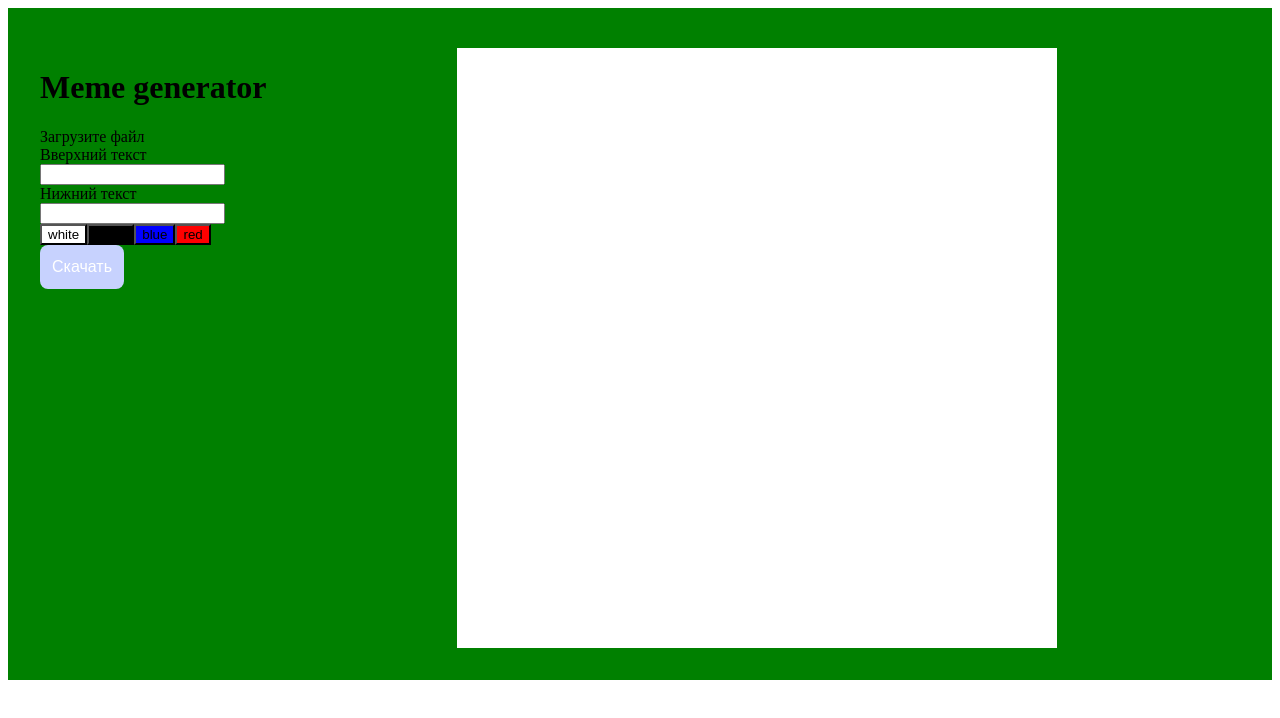
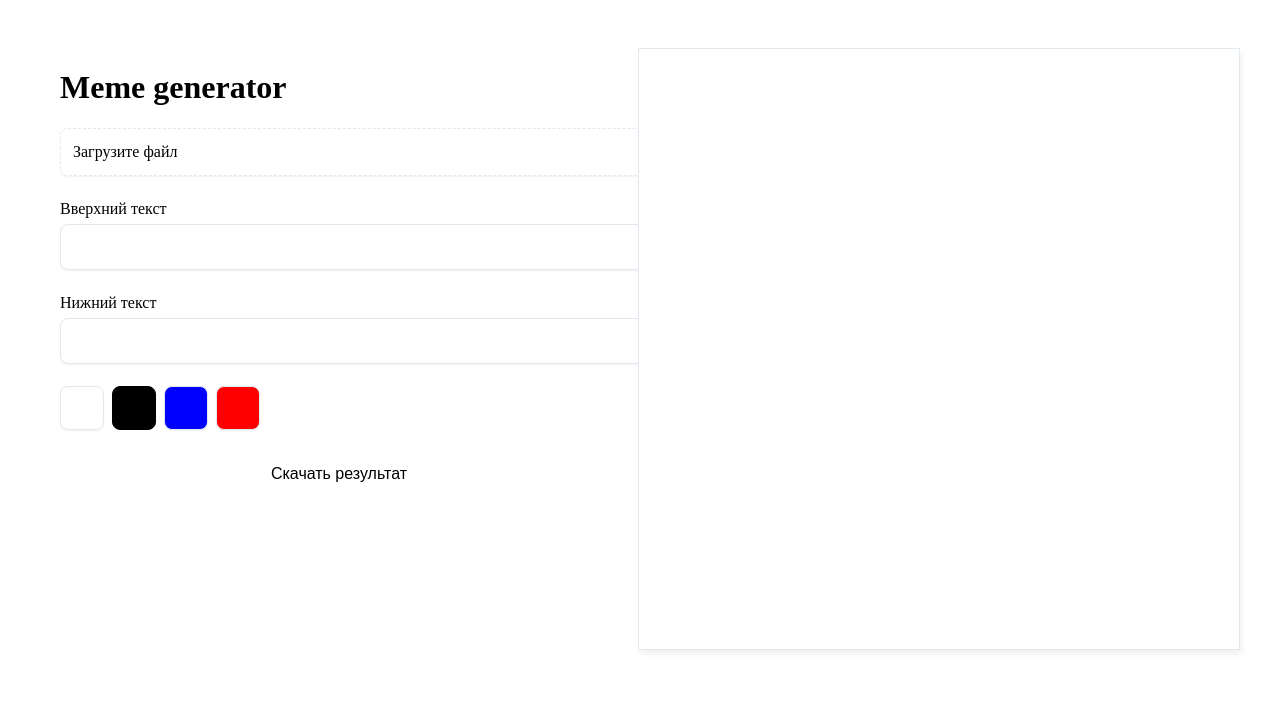
Before and after one commit to blackpiest/meme-generator, a React (Vite) app: page / in a window 1280 px wide. Shown: the top 718 px of the page. Built offline with nearby package versions, Linux system fonts and the light colour scheme; the HTML template or start-up script is replaced by a standard one.

Commit message:
Стилизованы компоненты.

```diff
--- a/src/App.module.css
+++ b/src/App.module.css
@@ -1,27 +1,20 @@
-.canvas {
-  width: 90dvw;
-  height: 90dvw;
-  max-width: 600px;
-  max-height: 600px;
-}
-
 .main {
   display: flex;
   flex-flow: column;
   width: 100%;
   height: 100%;
-  background-color: #ccc;
+  /* background-color: #ccc; */
   padding-top: 24px;
   max-width: 1200px;
   margin: auto;
 
   @media screen and (min-width: 576px) {
-    background: red;
+    /* background: red; */
     padding-top: 32px;
   }
 
   @media screen and (min-width: 900px) {
-    background: green;
+    /* background: green; */
     padding: 32px;
     flex-flow: row nowrap;
     padding-top: 40px;
@@ -29,7 +22,13 @@
 }
 
 .sidePanelContainer {
+  overflow: auto;
+  width: 100%;
+  padding: 0 20px;
+}
 
+.sidePanel {
+  margin-top: 20px;
 }
 
 .canvasContainer {
@@ -38,3 +37,12 @@
   display: flex;
   justify-content: center;
 }
+
+.canvas {
+  width: 90dvw;
+  height: 90dvw;
+  max-width: 600px;
+  max-height: 600px;
+  box-shadow: 2px 4px 6px 0 rgba(15, 23, 42, 0.06);
+  border: 1px solid #E2E8F0;
+}
--- a/src/App.tsx
+++ b/src/App.tsx
@@ -31,6 +31,7 @@ function App() {
           setFile={setFile}
           setUpperInputValue={setUpperInputValue}
           upperInputValue={upperInputValue}
+          className={styles.sidePanel}
         />
       </div>
 
--- a/src/components/button/button.module.css
+++ b/src/components/button/button.module.css
@@ -1,5 +1,5 @@
 .btn {
-  background-color: #4F46E5;
+  background-color: var(--color-primary);
   border: 0;
   height: 44px;
   border-radius: 8px;
@@ -8,24 +8,23 @@
   justify-content: center;
   padding: 0 12px;
   font-size: 16px;
-  font-weight: 500;
+  font-weight: var(--font-weight-medium);
   line-height: 22px;
-  color: #fff;
+  color: var(--color-white);
   cursor: pointer;
   transition: background-color 250ms ease, box-shadow 250ms ease;
 
   &:hover {
-    background-color: #6366F1;
+    background-color: var(--color-purple-1);
   }
 
   &:focus:not(&:disabled) {
-    box-shadow: 0 0 0 4px #C7D2FE;
-    background-color: #6366F1;
+    box-shadow: 0 0 0 4px var(--color-purple-2);
+    background-color: var(--color-purple-1);
   }
 
   &:disabled {
-    background-color: #C7D2FE;
-    cursor: not-allowed;
+    background-color: var(--color-purple-2);
   }
 
   .icon {
@@ -42,7 +41,7 @@
       height: 100%;
 
       * {
-        fill: #fff;
+        fill: var(--color-white);
       }
     }
   }
--- a/src/components/colorPallete/ColorPallete.tsx
+++ b/src/components/colorPallete/ColorPallete.tsx
@@ -12,7 +12,7 @@ export default function ColorPallete({colors, value, className, onChange}: Props
   return (
     <div className={classNames(styles.container, className)}>
       {colors.map(item => (
-        <button onClick={() => onChange?.(item)} key={item} className={classNames(styles.btn, value === item && styles.selected)} style={{backgroundColor: item}}>{item}</button>
+        <button onClick={() => onChange?.(item)} key={item} className={classNames(styles.btn, value === item && styles.selected)} style={{backgroundColor: item}}><span>{item}</span></button>
       ))}
     </div>
   );
--- a/src/components/colorPallete/colorPallete.module.css
+++ b/src/components/colorPallete/colorPallete.module.css
@@ -0,0 +1,23 @@
+.container {
+  width: 100%;
+  display: flex;
+  gap: 8px;
+}
+
+.btn {
+  border-radius: 8px;
+  width: 44px;
+  height: 44px;
+  border: 1px solid #E2E8F0;
+  box-shadow: 0 1px 2px 0 rgba(15, 23, 42, 0.06);
+  transition: border-color 250ms, box-shadow 250ms ease;
+
+  &.selected {
+    border-color: var(--color-primary);
+    box-shadow: 0 0 0 4px var(--color-purple-2);
+  }
+
+  * {
+    display: none;
+  }
+}
--- a/src/components/fileInput/FileInput.tsx
+++ b/src/components/fileInput/FileInput.tsx
@@ -12,10 +12,13 @@ export default function FileInput({value, className, onChange}: Props) {
   const id = useId();
   return (
     <div className={styles.container}>
-      <input className={styles.nativeInput} id={id} type='file' onChange={e => onChange?.(e.target.files?.[0] || null)} />
-      <label className={classNames(styles.customInput, className)} htmlFor={id}>
+      <input accept='.jpg,.png,.jpeg' className={styles.nativeInput} id={id} type='file' onChange={e => onChange?.(e.target.files?.[0] || null)} />
+      <label className={classNames(styles.customInput, value && styles.hasFile, className)} htmlFor={id}>
         {!value && <span>Загрузите файл</span>}
-        {value && <span>{`Файл "${value.name}" загружен.`}</span>}
+        {value && <span className={styles.fileName}>
+          {`Файл "${value.name}" загружен.`}
+          <span className={styles.icon}></span>
+        </span>}
       </label>
     </div>
   );
--- a/src/components/fileInput/fileInput.module.css
+++ b/src/components/fileInput/fileInput.module.css
@@ -7,3 +7,51 @@
   z-index: -1;
   opacity: 0;
 }
+
+.customInput {
+  display: flex;
+  align-items: center;
+  width: 100%;
+  height: 46px;
+  font-size: 16px;
+  line-height: 22px;
+  padding: 0 12px;
+  border-radius: 8px;
+  border: 1px dashed #E2E8F0;
+  background-color: var(--color-white);
+  box-shadow: 0 1px 2px 0 rgba(15, 23, 42, 0.06);
+  cursor: pointer;
+  transition: border-color 250ms, box-shadow 250ms ease;
+
+  &:active {
+    outline: none;
+    border-color: var(--color-primary);
+    box-shadow: 0 0 0 4px var(--color-purple-2);
+  }
+
+  &.hasFile {
+    border-color: var(--color-primary);
+    border-style: solid;
+    background-color: #f9f6fb;
+  }
+
+  &.hasFile&:hover {
+    border-style: dashed;
+
+  }
+}
+
+.fileName {
+  display: inline-flex;
+  align-items: center;
+  justify-content: space-between;
+}
+
+.icon {
+  display: inline-flex;
+  align-items: center;
+  justify-content: center;
+  min-width: 22px;
+  width: 22px;
+  height: 22px;
+}
--- a/src/components/input/input.module.css
+++ b/src/components/input/input.module.css
@@ -0,0 +1,31 @@
+.label {
+  font-size: 16px;
+  font-weight: var(--font-weight-medium);
+  line-height: 22px;
+  color: var(--color-black);
+  margin-bottom: 4px;
+  display: block;
+}
+
+.input {
+  font-size: 16px;
+  line-height: 22px;
+  color: var(--color-black);
+  border-radius: 8px;
+  height: 44px;
+  width: 100%;
+  padding: 0 12px;
+  border: 1px solid #E2E8F0;
+  box-shadow: 0 1px 2px 0 rgba(15, 23, 42, 0.06);
+  transition: border-color 250ms, box-shadow 250ms ease;
+
+  &:focus {
+    outline: none;
+    border-color: var(--color-primary);
+    box-shadow: 0 0 0 4px var(--color-purple-2);
+  }
+
+  &::placeholder {
+    color: #94A3B8;
+  }
+}
--- a/src/components/sidePanel/SidePanel.tsx
+++ b/src/components/sidePanel/SidePanel.tsx
@@ -1,3 +1,4 @@
+import classNames from 'classnames';
 import Button from '../button/Button';
 import ColorPallete from '../colorPallete/ColorPallete';
 import FileInput from '../fileInput/FileInput';
@@ -14,14 +15,16 @@ interface Props {
   setFile: (file: File | null) => void;
   file: File | null;
   onDownload: () => void;
+  className?: string;
 }
 
 export default function SidePanel({
-  color, file, lowerInputValue, onDownload, setColor, setFile, setLowerInputValue, setUpperInputValue, upperInputValue
+  color, file, lowerInputValue, onDownload, setColor, setFile, setLowerInputValue, setUpperInputValue, upperInputValue, className
 }: Props) {
   const isCanvasEmpty = !file && !lowerInputValue && !upperInputValue;
   return (
-    <aside className={styles.panel}>
+    <aside className={classNames(styles.panel, className)}>
+      <div className={styles.form}>
         <FileInput
           value={file}
           onChange={setFile}
@@ -45,7 +48,8 @@ export default function SidePanel({
           onChange={setColor}
           className={styles.colors}
         />
-      <Button disabled={isCanvasEmpty} onClick={onDownload}>Скачать</Button>
+        <Button disabled={isCanvasEmpty} onClick={onDownload}>Скачать результат</Button>
+      </div>
     </aside>
   );
 }
--- a/src/components/sidePanel/sidePanel.module.css
+++ b/src/components/sidePanel/sidePanel.module.css
@@ -0,0 +1,10 @@
+.panel {
+  width: 100%;
+}
+
+.form {
+  display: flex;
+  flex-flow: column;
+  gap: 22px;
+  width: 100%;
+}
--- a/src/main.css
+++ b/src/main.css
@@ -1,6 +1,32 @@
+:root {
+  --color-primary: #4F46E5;
+  --color-white: #fff;
+  --color-black: #0F172A;
+
+  --color-purple-1: #6366F1;
+  --color-purple-2: #C7D2FE;
+
+  --font-weight-medium: 500;
+}
+
 * {
   margin: 0;
   padding: 0;
+  box-sizing: border-box !important;
+}
+
+input::-webkit-outer-spin-button,
+input::-webkit-inner-spin-button {
+  -webkit-appearance: none;
+}
+
+button {
+  outline: none;
+  cursor: pointer;
+
+  &:disabled {
+    cursor: not-allowed;
+  }
 }
 
 body {
```
Lines whose indentation alone changed are shown as unchanged.
